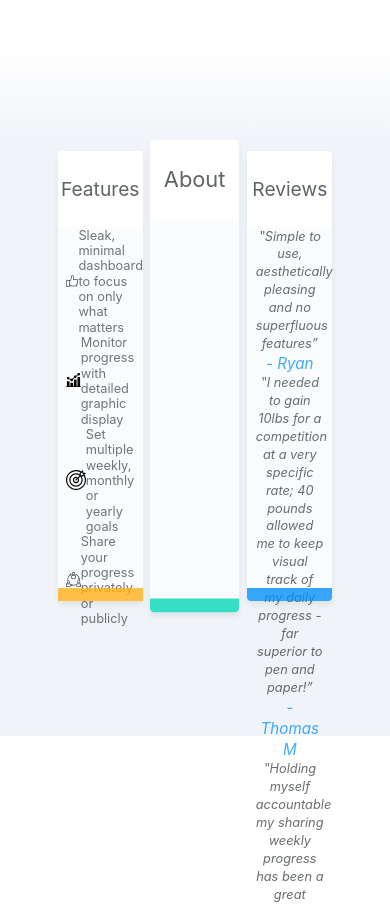
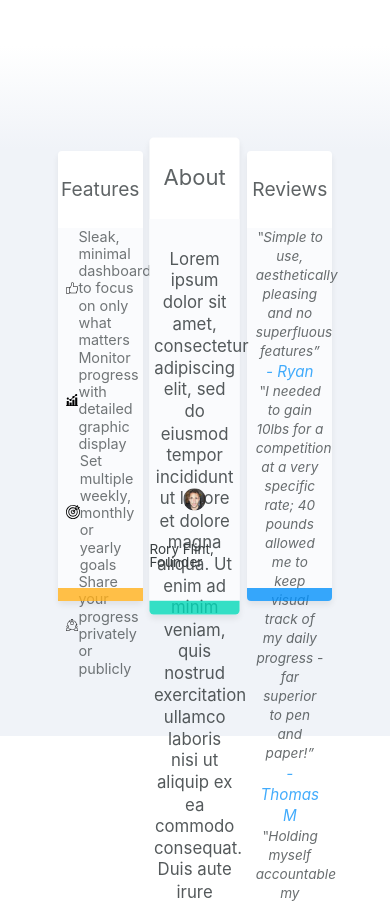
Before and after one commit to ruairidhflint/40lbs-frontend, a React (Create React App) app: page / in a window 390 px wide. Shown: the part 800-1704 px from the top of the page. Built offline with nearby package versions, Linux system fonts and the light colour scheme.

Commit message:
Finish non-responsive cards

```diff
--- a/src/Components/LandingPageComponents/Cards/One.js
+++ b/src/Components/LandingPageComponents/Cards/One.js
@@ -88,7 +88,7 @@ const StyledCard = styled.div`
 
 
       p {
-        font-size: 0.8rem;
+        font-size: 0.9rem;
         width: 82%;
         opacity: 0.7;
         line-height: 1.2;
--- a/src/Components/LandingPageComponents/Cards/Three.js
+++ b/src/Components/LandingPageComponents/Cards/Three.js
@@ -69,7 +69,7 @@ const StyledCard = styled.div`
     p {
       opacity: 0.75;
       width: 80%;
-      font-size: 0.8rem;
+      font-size: 0.85rem;
       line-height: 1.4;
       text-align: center;
       font-style: italic;
--- a/src/Components/LandingPageComponents/Cards/Two.js
+++ b/src/Components/LandingPageComponents/Cards/Two.js
@@ -1,13 +1,23 @@
 import React from 'react';
 import styled from 'styled-components';
+
+import Me from '../../../Assets/rory.jpeg';
 
 function Two() {
   return (
     <StyledCard>
       <div className="title">
-          <h2>About</h2>
+        <h2>About</h2>
       </div>
-      <div className="main"></div>
+      <div className="main">
+        <div className="text">
+            <p>Lorem ipsum dolor sit amet, consectetur adipiscing elit, sed do eiusmod tempor incididunt ut labore et dolore magna aliqua. Ut enim ad minim veniam, quis nostrud exercitation ullamco laboris nisi ut aliquip ex ea commodo consequat. Duis aute irure dolor in reprehenderit in voluptate velit esse cillum dolore eu fugiat nulla pariatur.</p>
+        </div>
+        <div className="photo">
+          <img src={Me} alt="Me!" />
+        </div>
+        <span>Rory Flint, Founder</span>
+      </div>
       <div className="foot"></div>
     </StyledCard>
   );
@@ -21,15 +31,14 @@ const StyledCard = styled.div`
   border-radius: 4px;
   display: flex;
   flex-direction: column;
-  transform: scale(1.05);
+  transform: scale(1.06);
 
   transition: transform 0.3s ease-in-out;
 
   :hover {
-    transform: scale(1.06);
+    transform: scale(1.07);
     transition: transform 0.3s ease-in-out;
   }
-
 
   .title {
     width: 100%;
@@ -37,19 +46,52 @@ const StyledCard = styled.div`
     display: flex;
     justify-content: center;
     align-items: center;
-    color: ${props => props.theme.mainText};
+    color: ${(props) => props.theme.mainText};
 
-        h2 {
-            font-size: 1.3rem;
+    h2 {
+      font-size: 1.3rem;
       opacity: 0.8;
-
-        }
+    }
   }
 
   .main {
     width: 100%;
     height: 80%;
     background-color: ${(props) => props.theme.backgroundSecondary};
+    display: flex;
+    flex-direction: column;
+    justify-content: space-evenly;
+    align-items: center;
+
+    .text {
+        height: 55%;
+        width: 100%;
+
+        p {
+            margin: 0 auto;
+            width: 90%;
+            text-align: center;
+            line-height: 1.3;
+            font-size: 0.99rem;
+            opacity: 0.85;
+        }
+    }
+
+    .photo {
+      margin: 0 auto;
+      width: 25%;
+
+      img {
+        max-width: 100%;
+        height: auto;
+        border-radius: 50%;
+        opacity: 0.88;
+      }
+    }
+
+    span {
+        font-size: 0.8rem;
+    }
   }
 
   .foot {
@@ -58,7 +100,6 @@ const StyledCard = styled.div`
     opacity: 0.8;
     background-color: ${(props) => props.theme.green};
     border-radius: 0 0 4px 4px;
-
   }
 `;
 
--- a/src/index.css
+++ b/src/index.css
@@ -13,6 +13,11 @@ html, body, div, span, applet, object, iframe, h1, h2, h3, h4, h5, h6, p, blockq
 	box-sizing: border-box;
 	scroll-behavior: smooth;
 }
+
+* {
+	-webkit-font-smoothing: antialiased;
+	-moz-osx-font-smoothing: grayscale;
+  }
 
 /* HTML5 display-role reset for older browsers */
 
```
